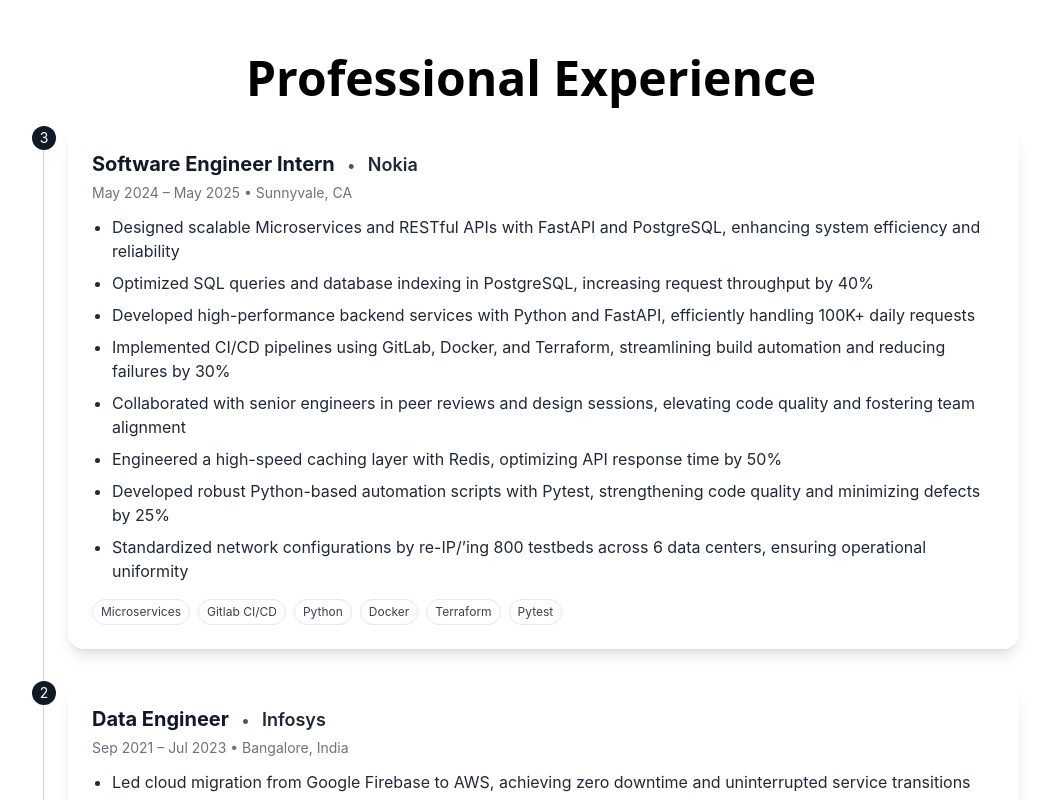
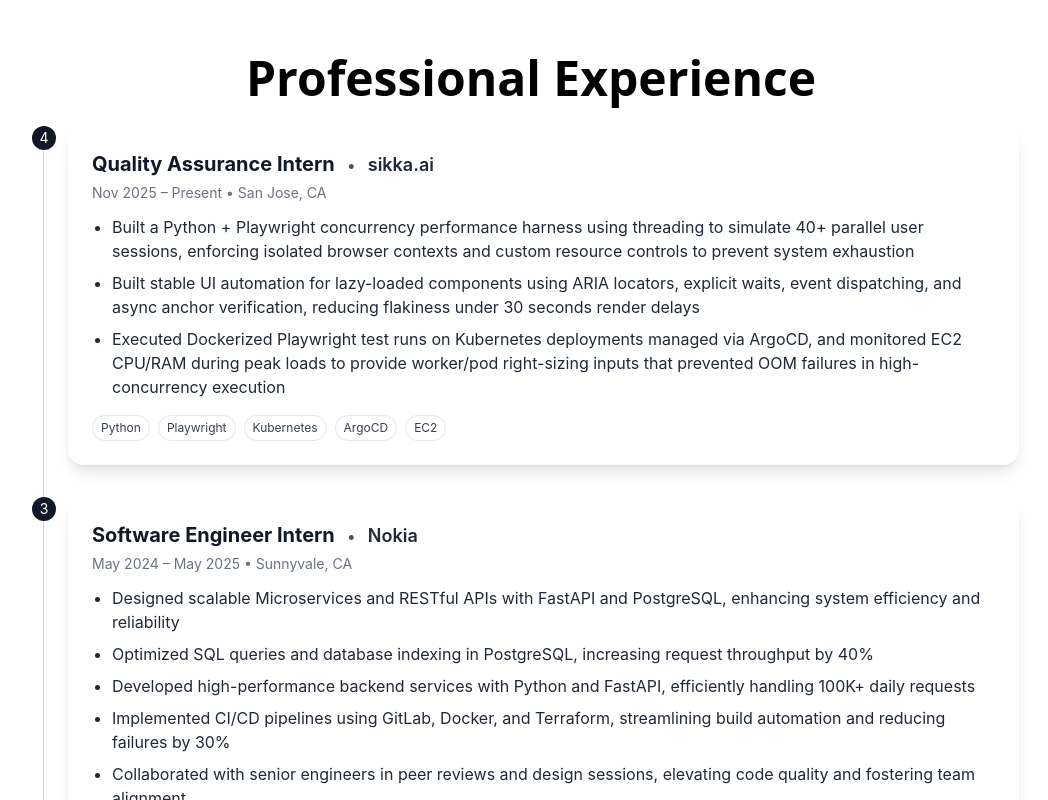
Before and after one commit to ShubhangKalkar/ShubhangKalkar.github.io, a React (Create React App) app: page / in a window 1280 px wide. Shown: the part 1120-1920 px from the top of the page, without its empty margins (109-1157 px from the left). Built offline with nearby package versions, Linux system fonts and the light colour scheme.

Commit message:
adding sikka.ai experience

```diff
--- a/src/views/Experience.jsx
+++ b/src/views/Experience.jsx
@@ -3,6 +3,19 @@
 import { motion } from "framer-motion";
 
 const EXPERIENCES = [
+  {
+    company: "sikka.ai",
+    title: "Quality Assurance Intern",
+    period: "Nov 2025 – Present",
+    location: "San Jose, CA",
+    bullets: [
+      "Built a Python + Playwright concurrency performance harness using threading to simulate 40+ parallel user sessions, enforcing isolated browser contexts and custom resource controls to prevent system exhaustion",
+      "Built stable UI automation for lazy-loaded components using ARIA locators, explicit waits, event dispatching, and async anchor verification, reducing flakiness under 30 seconds render delays",
+      "Executed Dockerized Playwright test runs on Kubernetes deployments managed via ArgoCD, and monitored EC2 CPU/RAM during peak loads to provide worker/pod right-sizing inputs that prevented OOM failures in high-concurrency execution"
+    ],
+    skills: ["Python", "Playwright", "Kubernetes", "ArgoCD", "EC2"]
+  },
+
   {
     company: "Nokia",
     title: "Software Engineer Intern",
```
